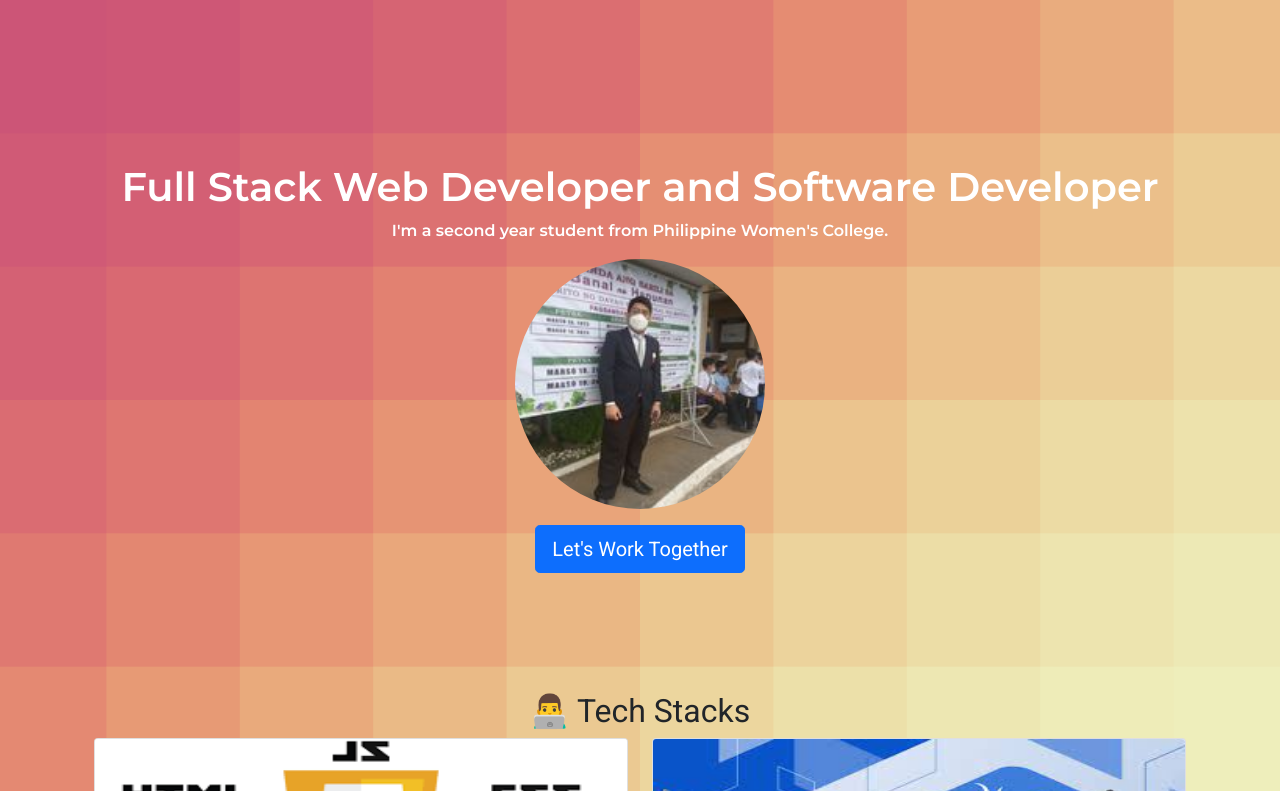
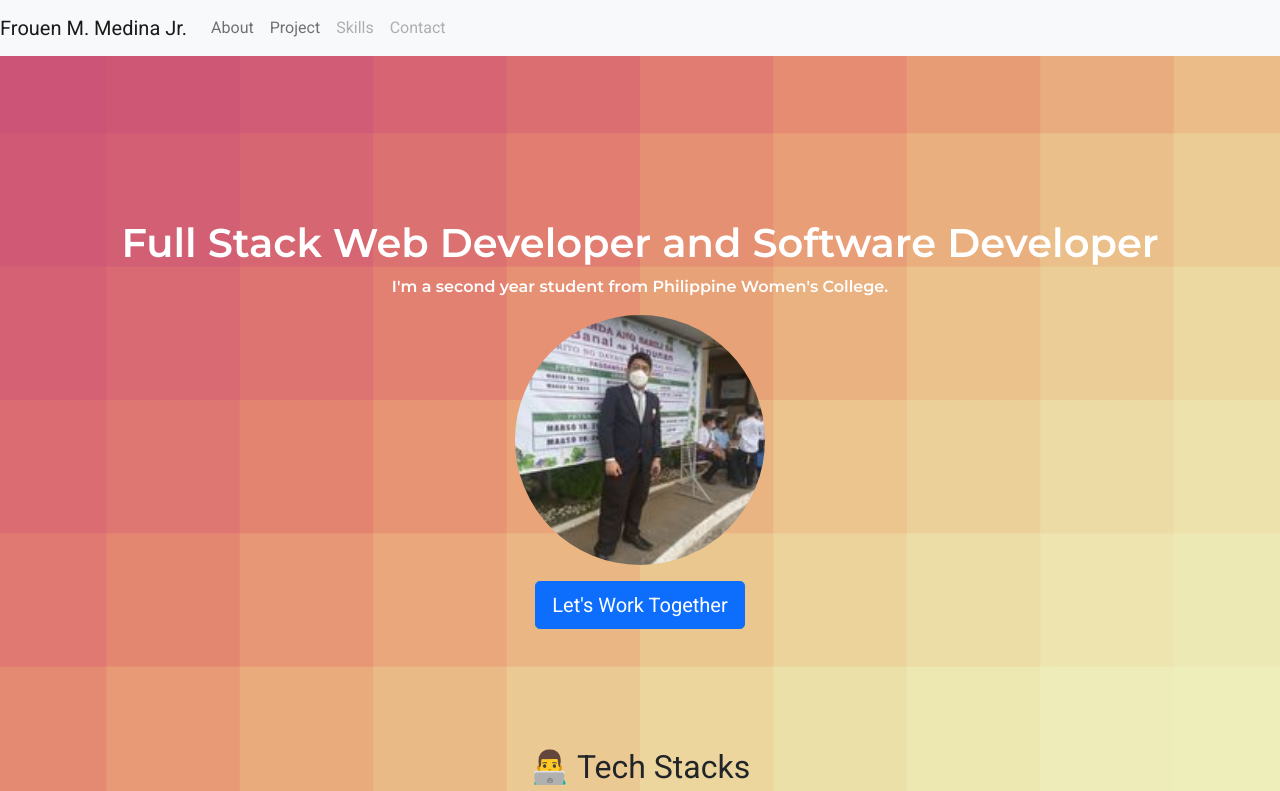
Before and after one commit to WenDEVLIFE/MyPortfolio, a plain HTML site: page index.html in a window 1280 px wide. Shown: the top 791 px of the page. Drawn offline with nearby package versions, Linux system fonts and the light colour scheme.

Commit message:
Added navbar

```diff
--- a/index.html
+++ b/index.html
@@ -22,6 +22,31 @@
 <body>
   <!-- creates a wrapper/container for our layout -->
   <!-- class - an attribute used to name our container/div -->
+
+  <nav class="navbar navbar-expand-lg navbar-light bg-light">
+    <!-- a tag is used to create a hyperlink -->
+    <a class="navbar-brand" href="#">Frouen M. Medina Jr.</a>
+    <button class="navbar-toggler" type="button" data-toggle="collapse" data-target="#navbarSupportedContent" aria-controls="navbarSupportedContent" aria-expanded="false" aria-label="Toggle navigation">
+      <span class="navbar-toggler-icon"></span>
+    </button>
+
+    <div class="collapse navbar-collapse" id="navbarSupportedContent">
+      <ul class="navbar-nav mr-auto">
+        <li class="nav-item active">
+          <a class="nav-link" href="#">About</a>
+        </li>
+        <li class="nav-item">
+          <a class="nav-link" href="tech-stacks">Project</a>
+        </li>
+        <li class="nav-item">
+          <a class="nav-link disabled" href="#">Skills</a>
+        </li>
+        <li class="nav-item">
+          <a class="nav-link disabled" href="#">Contact</a>
+        </li>
+          </ul>
+    </div>
+  </nav>
   <div class="container">
     <!-- id is an attribute to name a tag uniquely -->
     <section id="landing" class="text-center mt-5">
@@ -34,8 +59,8 @@
     <!-- New section for Tech Stacks using Bootstrap cards -->
  <div class="container">
   <section id="tech-stacks" class="text-center mt-1">
-    <h2>👨‍💻 Tech Stacks</h2>
     <div class="row">
+      <h2>👨‍💻 Tech Stacks</h2>
       <div class="col-md-6">
         <div class="card h-100">
           <img src="./pictures/webdev.png" class="card-img-top" alt="Frontend Image" style="max-height: 200px;">
```
